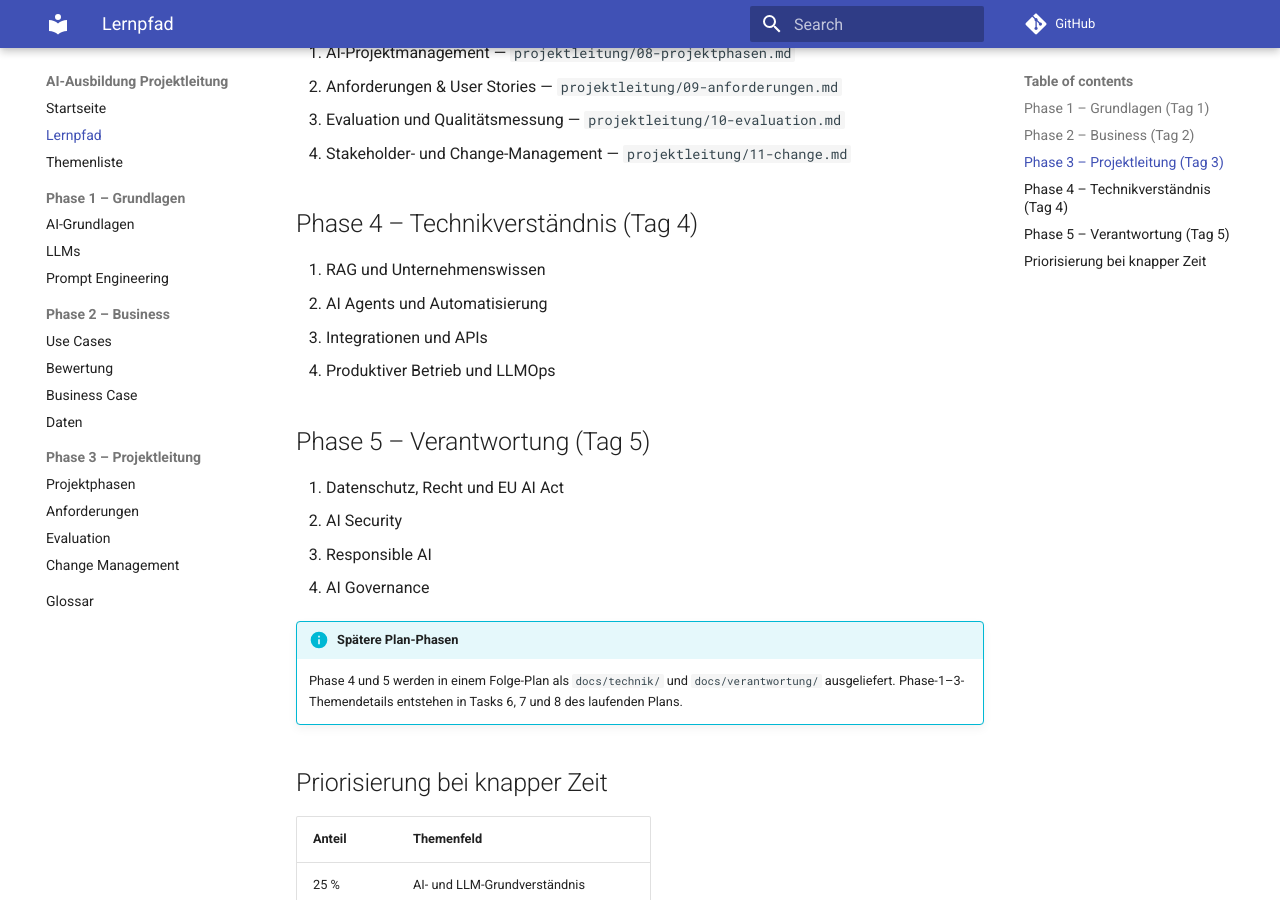
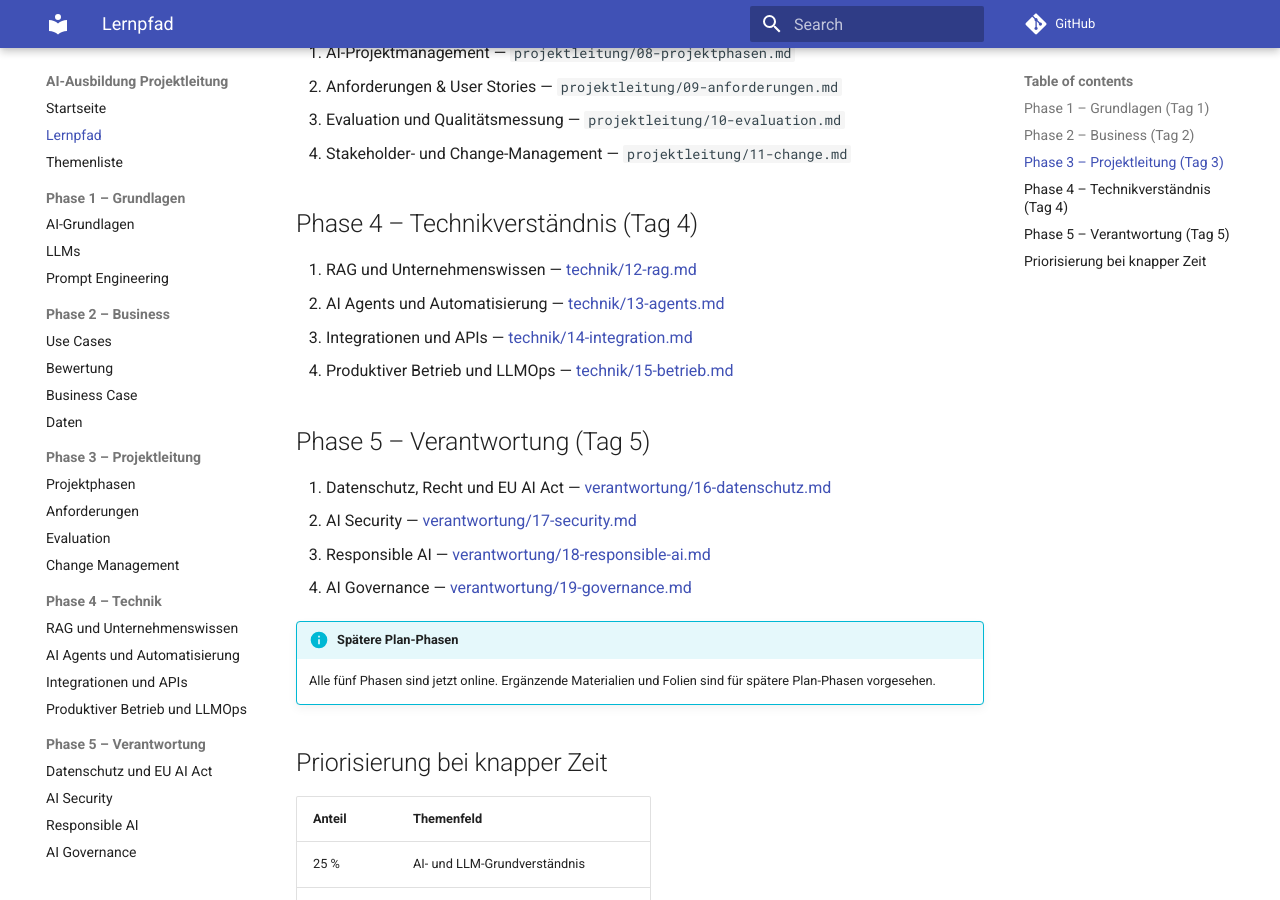
Before and after one commit to EmanuelST-G/ai-training-starter, an MkDocs documentation site: the page built from docs/lernpfad.md, in a window 1280 px wide and 900 px high, scrolled down 691 px. Built offline with MkDocs 1.6.1 and Material for MkDocs 9.7.7, drawn with Linux system fonts in a browser that asks for light colours; comment, search, counter and statistics services are not loaded.

Commit message:
feat(nav): phase 4+5 in nav und themenliste
Co-Authored-By: Claude <noreply@anthropic.com>

```diff
--- a/docs/lernpfad.md
+++ b/docs/lernpfad.md
@@ -26,20 +26,20 @@
 
 ## Phase 4 – Technikverständnis (Tag 4)
 
-13. RAG und Unternehmenswissen
-14. AI Agents und Automatisierung
-15. Integrationen und APIs
-16. Produktiver Betrieb und LLMOps
+13. RAG und Unternehmenswissen — [technik/12-rag.md](technik/12-rag.md)
+14. AI Agents und Automatisierung — [technik/13-agents.md](technik/13-agents.md)
+15. Integrationen und APIs — [technik/14-integration.md](technik/14-integration.md)
+16. Produktiver Betrieb und LLMOps — [technik/15-betrieb.md](technik/15-betrieb.md)
 
 ## Phase 5 – Verantwortung (Tag 5)
 
-17. Datenschutz, Recht und EU AI Act
-18. AI Security
-19. Responsible AI
-20. AI Governance
+17. Datenschutz, Recht und EU AI Act — [verantwortung/16-datenschutz.md](verantwortung/16-datenschutz.md)
+18. AI Security — [verantwortung/17-security.md](verantwortung/17-security.md)
+19. Responsible AI — [verantwortung/18-responsible-ai.md](verantwortung/18-responsible-ai.md)
+20. AI Governance — [verantwortung/19-governance.md](verantwortung/19-governance.md)
 
 !!! info "Spätere Plan-Phasen"
-    Phase 4 und 5 werden in einem Folge-Plan als `docs/technik/` und `docs/verantwortung/` ausgeliefert. Phase-1–3-Themendetails entstehen in Tasks 6, 7 und 8 des laufenden Plans.
+    Alle fünf Phasen sind jetzt online. Ergänzende Materialien und Folien sind für spätere Plan-Phasen vorgesehen.
 
 ## Priorisierung bei knapper Zeit
 
--- a/mkdocs.yml
+++ b/mkdocs.yml
@@ -69,4 +69,14 @@ nav:
       - Anforderungen: projektleitung/09-anforderungen.md
       - Evaluation: projektleitung/10-evaluation.md
       - Change Management: projektleitung/11-change.md
+  - Phase 4 – Technik:
+      - RAG und Unternehmenswissen: technik/12-rag.md
+      - AI Agents und Automatisierung: technik/13-agents.md
+      - Integrationen und APIs: technik/14-integration.md
+      - Produktiver Betrieb und LLMOps: technik/15-betrieb.md
+  - Phase 5 – Verantwortung:
+      - Datenschutz und EU AI Act: verantwortung/16-datenschutz.md
+      - AI Security: verantwortung/17-security.md
+      - Responsible AI: verantwortung/18-responsible-ai.md
+      - AI Governance: verantwortung/19-governance.md
   - Glossar: glossar.md
```
Also changed, not shown: docs/index.md (+1 -1 lines), docs/themenliste.md (+8 -22 lines).
